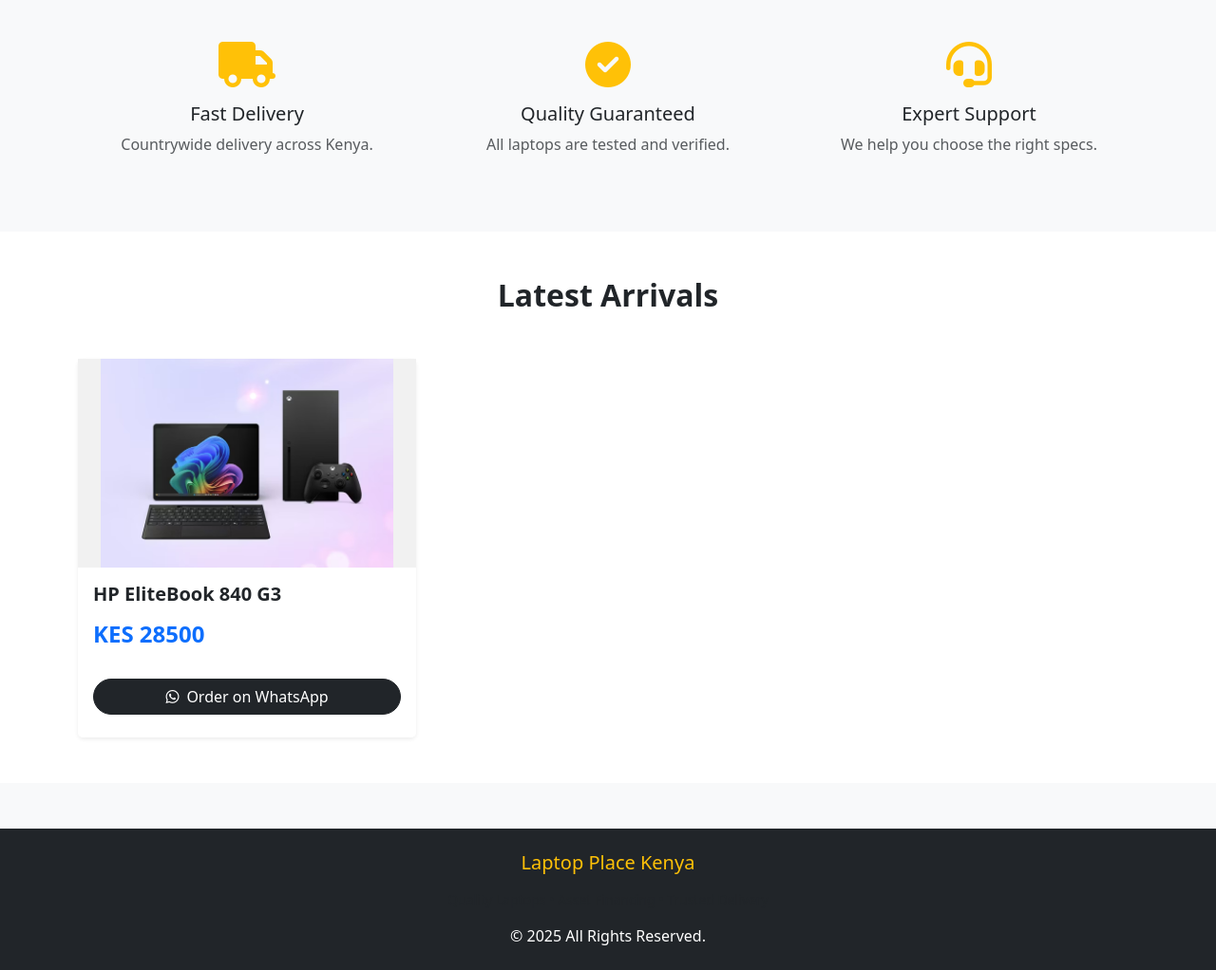
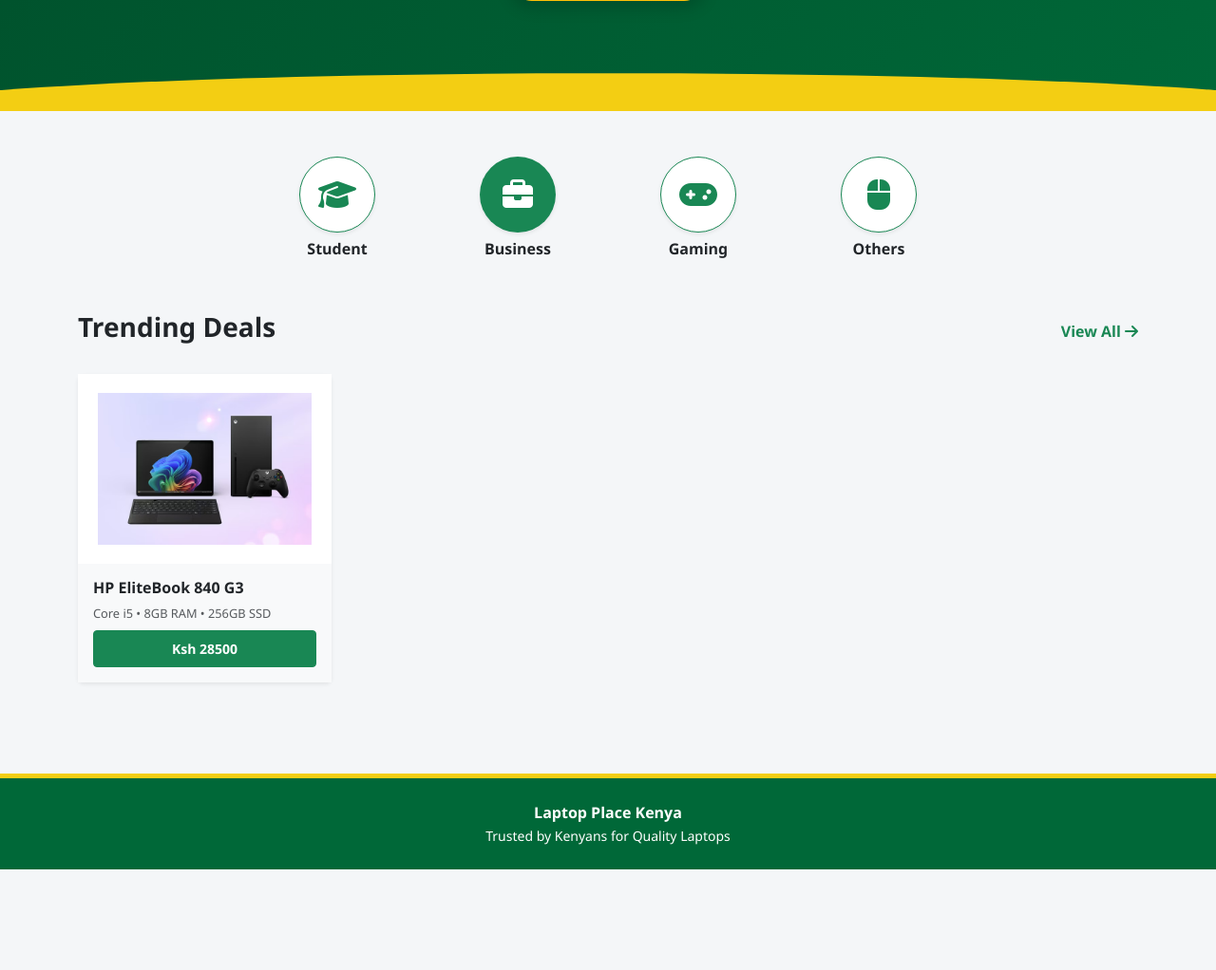
Before and after one commit to kelvinketer/laptop-place-kenya, a Django app: page / in a window 1280 px wide. Shown: the part 487-1509 px from the top of the page at 95% size. After the commit the page ends 1403 px from the top, so only its background shows below. Run offline with Django 5.2, Linux system fonts and the light colour scheme; data comes from the database, SQL or seed files in the repository.

Commit message:
Update theme to Green and Gold branding

```diff
--- a/core/templates/core/base.html
+++ b/core/templates/core/base.html
@@ -3,58 +3,111 @@
 <head>
     <meta charset="UTF-8">
     <meta name="viewport" content="width=device-width, initial-scale=1.0">
-    <title>Laptop Place Kenya | Premium Laptops</title>
+    <title>Laptop Place Kenya</title>
 
     <link href="https://cdn.jsdelivr.net/npm/bootstrap@5.3.0/dist/css/bootstrap.min.css" rel="stylesheet">
     <link rel="stylesheet" href="https://cdnjs.cloudflare.com/ajax/libs/font-awesome/6.4.0/css/all.min.css">
 
     <style>
-        /* Sticky Footer Fix */
+        :root {
+            /* YOUR BRAND COLORS FROM THE IMAGE */
+            --brand-green: #006838; /* Deep Green */
+            --brand-gold: #f3ce13;  /* Bright Gold */
+            --brand-dark: #121212;
+        }
+
         body {
+            background-color: #f4f6f8; /* Light grey background like the design */
+            font-family: 'Segoe UI', Tahoma, Geneva, Verdana, sans-serif;
             display: flex;
             flex-direction: column;
             min-height: 100vh;
-            background-color: #f8f9fa;
         }
-        main {
-            flex: 1;
-        }
-        /* Product Card Hover Effect */
-        .card {
-            transition: transform 0.2s;
-        }
-        .card:hover {
-            transform: translateY(-5px);
+
+        main { flex: 1; }
+
+        /* --- NAVBAR STYLING --- */
+        .navbar-custom {
+            background-color: var(--brand-green);
+            padding: 15px 0;
         }
         .navbar-brand {
             font-weight: 800;
-            letter-spacing: 1px;
+            color: white !important;
+            text-transform: uppercase;
+            font-size: 1.2rem;
+            border: 2px solid var(--brand-gold);
+            padding: 5px 10px;
+            border-radius: 4px;
+        }
+        .search-bar {
+            width: 50%;
+            border-radius: 20px 0 0 20px;
+            border: none;
+            padding: 10px 20px;
+        }
+        .search-btn {
+            background-color: var(--brand-gold);
+            border: none;
+            border-radius: 0 20px 20px 0;
+            color: black;
+            font-weight: bold;
+            padding: 0 20px;
+        }
+        .nav-icon {
+            color: white;
+            font-size: 1.2rem;
+            margin-left: 20px;
+            text-decoration: none;
+        }
+        .nav-icon:hover { color: var(--brand-gold); }
+
+        /* --- FOOTER --- */
+        footer {
+            background-color: var(--brand-green);
+            color: white;
+            border-top: 5px solid var(--brand-gold);
+        }
+
+        /* --- UTILITIES --- */
+        .text-green { color: var(--brand-green); }
+        .bg-green { background-color: var(--brand-green); }
+        .text-gold { color: var(--brand-gold); }
+        .btn-brand {
+            background-color: var(--brand-green);
+            color: white;
+            font-weight: bold;
+            border-radius: 5px;
+        }
+        .btn-brand:hover {
+            background-color: #004d2a;
+            color: white;
         }
     </style>
 </head>
 <body>
 
-    <nav class="navbar navbar-expand-lg navbar-dark bg-dark py-3 shadow-sm sticky-top">
+    <div class="bg-dark text-white py-1 small text-center">
+        <span><i class="fab fa-whatsapp text-success"></i> Call/WhatsApp: 0723 027 668</span>
+    </div>
+
+    <nav class="navbar navbar-expand-lg navbar-custom sticky-top">
         <div class="container">
-            <a class="navbar-brand text-warning" href="{% url 'home' %}">
-                <i class="fas fa-laptop-code me-2"></i>LAPTOP PLACE KENYA
+            <a class="navbar-brand" href="{% url 'home' %}">
+                <i class="fas fa-laptop"></i> LP Kenya
             </a>
-            <button class="navbar-toggler" type="button" data-bs-toggle="collapse" data-bs-target="#navbarNav">
-                <span class="navbar-toggler-icon"></span>
-            </button>
-            <div class="collapse navbar-collapse" id="navbarNav">
-                <ul class="navbar-nav ms-auto">
-                    <li class="nav-item">
-                        <a class="nav-link active" href="{% url 'home' %}">Home</a>
-                    </li>
-                    <li class="nav-item">
-                        <a class="nav-link" href="#products">Shop Laptops</a>
-                    </li>
-                    <li class="nav-item">
-                        <a class="nav-link" href="/admin/" target="_blank">Admin</a>
-                    </li>
-                </ul>
-                <a href="#products" class="btn btn-warning ms-lg-3 fw-bold rounded-pill px-4">Buy Now</a>
+
+            <form class="d-none d-md-flex mx-auto" style="width: 50%;">
+                <input class="form-control search-bar" type="search" placeholder="Search for laptops..." aria-label="Search">
+                <button class="btn search-btn" type="submit"><i class="fas fa-search"></i></button>
+            </form>
+
+            <div class="d-flex align-items-center">
+                <a href="#" class="nav-icon"><i class="far fa-user"></i></a>
+                <a href="#" class="nav-icon position-relative">
+                    <i class="fas fa-shopping-cart"></i>
+                    <span class="position-absolute top-0 start-100 translate-middle badge rounded-pill bg-warning text-dark" style="font-size: 0.6rem;">0</span>
+                </a>
             </div>
         </div>
     </nav>
@@ -64,15 +117,10 @@
         {% endblock %}
     </main>
 
-    <footer class="bg-dark text-white py-4 mt-5">
-        <div class="container text-center">
-            <div class="row">
-                <div class="col-md-12">
-                    <h5 class="text-warning mb-3">Laptop Place Kenya</h5>
-                    <p class="text-muted small">Quality Laptops • Asset Financing • Trusted Delivery</p>
-                    <p class="mb-0">&copy; 2025 All Rights Reserved.</p>
-                </div>
-            </div>
+    <footer class="py-4 mt-5 text-center">
+        <div class="container">
+            <p class="mb-0 fw-bold">Laptop Place Kenya</p>
+            <small>Trusted by Kenyans for Quality Laptops</small>
         </div>
     </footer>
 
--- a/core/templates/core/home.html
+++ b/core/templates/core/home.html
@@ -2,79 +2,84 @@
 
 {% block content %}
 
-<div class="bg-dark text-white text-center" style="background: linear-gradient(rgba(0,0,0,0.7), rgba(0,0,0,0.7)), url('https://images.unsplash.com/photo-1517336714731-489689fd1ca4?ixlib=rb-1.2.1&auto=format&fit=crop&w=1950&q=80'); background-size: cover; background-position: center; padding: 100px 0;">
-    <div class="container">
-        <h1 class="display-3 fw-bold mb-3">Upgrade Your Game</h1>
-        <p class="lead mb-4 text-light opacity-75">High-performance laptops for professionals, students, and gamers in Nairobi.</p>
-        <div class="d-flex justify-content-center gap-3">
-            <a href="#products" class="btn btn-warning btn-lg px-5 fw-bold rounded-pill">Shop Laptops</a>
+<div class="position-relative overflow-hidden text-center text-white" style="background: linear-gradient(135deg, #004d2a 0%, #006838 100%);">
+    <div class="container py-5">
+        <div class="row align-items-center justify-content-center">
+            <div class="col-lg-8 py-5">
+                <h4 class="text-warning fw-bold text-uppercase ls-2">Green Friday Super Sale</h4>
+                <h1 class="display-4 fw-bolder mb-3">Biggest Bundles of the Year!</h1>
+                <p class="lead mb-4 text-white-50">Get up to 30% OFF on Business & Student Laptops</p>
+                <a href="#products" class="btn btn-warning btn-lg fw-bold px-5 rounded-pill shadow">Shop Deals</a>
+            </div>
+        </div>
+    </div>
+    <div style="height: 40px; background: var(--brand-gold); clip-path: ellipse(60% 100% at 50% 100%); margin-top: -20px;"></div>
+</div>
+
+<div class="container my-5">
+    <div class="row text-center g-4 justify-content-center">
+        <div class="col-6 col-md-2">
+            <div class="rounded-circle bg-white shadow-sm p-3 mx-auto mb-2 d-flex align-items-center justify-content-center border border-success" style="width: 80px; height: 80px;">
+                <i class="fas fa-graduation-cap fa-2x text-success"></i>
+            </div>
+            <h6 class="fw-bold">Student</h6>
+        </div>
+        <div class="col-6 col-md-2">
+            <div class="rounded-circle bg-success shadow-sm p-3 mx-auto mb-2 d-flex align-items-center justify-content-center" style="width: 80px; height: 80px;">
+                <i class="fas fa-briefcase fa-2x text-white"></i>
+            </div>
+            <h6 class="fw-bold">Business</h6>
+        </div>
+        <div class="col-6 col-md-2">
+            <div class="rounded-circle bg-white shadow-sm p-3 mx-auto mb-2 d-flex align-items-center justify-content-center border border-success" style="width: 80px; height: 80px;">
+                <i class="fas fa-gamepad fa-2x text-success"></i>
+            </div>
+            <h6 class="fw-bold">Gaming</h6>
+        </div>
+        <div class="col-6 col-md-2">
+            <div class="rounded-circle bg-white shadow-sm p-3 mx-auto mb-2 d-flex align-items-center justify-content-center border border-success" style="width: 80px; height: 80px;">
+                <i class="fas fa-mouse fa-2x text-success"></i>
+            </div>
+            <h6 class="fw-bold">Others</h6>
         </div>
     </div>
 </div>
 
-<div class="container py-5">
-    <div class="row text-center g-4">
-        <div class="col-md-4">
-            <div class="p-3">
-                <i class="fas fa-truck fa-3x text-warning mb-3"></i>
-                <h5>Fast Delivery</h5>
-                <p class="text-muted">Countrywide delivery across Kenya.</p>
-            </div>
-        </div>
-        <div class="col-md-4">
-            <div class="p-3">
-                <i class="fas fa-check-circle fa-3x text-warning mb-3"></i>
-                <h5>Quality Guaranteed</h5>
-                <p class="text-muted">All laptops are tested and verified.</p>
-            </div>
-        </div>
-        <div class="col-md-4">
-            <div class="p-3">
-                <i class="fas fa-headset fa-3x text-warning mb-3"></i>
-                <h5>Expert Support</h5>
-                <p class="text-muted">We help you choose the right specs.</p>
-            </div>
-        </div>
+<div class="container mb-5" id="products">
+    <div class="d-flex justify-content-between align-items-center mb-4">
+        <h3 class="fw-bold">Trending Deals</h3>
+        <a href="#" class="text-success fw-bold text-decoration-none">View All <i class="fas fa-arrow-right"></i></a>
     </div>
-</div>
 
-<div class="bg-white py-5" id="products">
-    <div class="container">
-        <h2 class="text-center fw-bold mb-5">Latest Arrivals</h2>
+    <div class="row row-cols-1 row-cols-md-4 g-3">
+        {% for product in products %}
+        <div class="col">
+            <div class="card h-100 border-0 shadow-sm" style="transition: transform 0.2s;">
+                <div class="p-3 bg-white text-center" style="height: 200px; display: flex; align-items: center; justify-content: center;">
+                    {% if product.image %}
+                        <img src="{{ product.image.url }}" class="img-fluid" style="max-height: 160px;">
+                    {% else %}
+                        <div class="text-muted"><i class="fas fa-laptop fa-3x"></i></div>
+                    {% endif %}
+                </div>
 
-        <div class="row row-cols-1 row-cols-md-3 g-4">
-            {% for product in products %}
-            <div class="col">
-                <div class="card h-100 border-0 shadow-sm">
-                    <div style="height: 220px; background: #f1f1f1; display: flex; align-items: center; justify-content: center; overflow: hidden;">
-                        {% if product.image %}
-                            <img src="{{ product.image.url }}" class="img-fluid" alt="{{ product.name }}" style="max-height: 100%; width: auto;">
-                        {% else %}
-                            <span class="text-muted"><i class="fas fa-image fa-2x"></i><br>No Image</span>
-                        {% endif %}
-                    </div>
+                <div class="card-body bg-light">
+                    <h6 class="card-title fw-bold text-truncate">{{ product.name }}</h6>
+                    <p class="small text-muted mb-2" style="font-size: 0.8rem;">Core i5 • 8GB RAM • 256GB SSD</p>
 
-                    <div class="card-body">
-                        <h5 class="card-title fw-bold">{{ product.name }}</h5>
-                        <p class="card-text text-muted small">{{ product.description|truncatewords:20 }}</p>
-                        <h4 class="text-primary fw-bold mt-3">KES {{ product.price }}</h4>
-                    </div>
-
-                    <div class="card-footer bg-white border-top-0 pb-4">
-                        <a href="#" class="btn btn-dark w-100 rounded-pill">
-                            <i class="fab fa-whatsapp me-2"></i>Order on WhatsApp
-                        </a>
+                    <div class="d-grid">
+                        <button class="btn btn-success fw-bold btn-sm py-2">
+                            Ksh {{ product.price }}
+                        </button>
                     </div>
                 </div>
             </div>
-            {% empty %}
-            <div class="col-12 text-center">
-                <div class="alert alert-info">
-                    No laptops added yet! Go to the Admin panel to add your first product.
-                </div>
-            </div>
-            {% endfor %}
         </div>
+        {% empty %}
+        <div class="col-12 text-center py-5">
+            <p class="text-muted">No products found. Add some in the Admin panel!</p>
+        </div>
+        {% endfor %}
     </div>
 </div>
 
```
